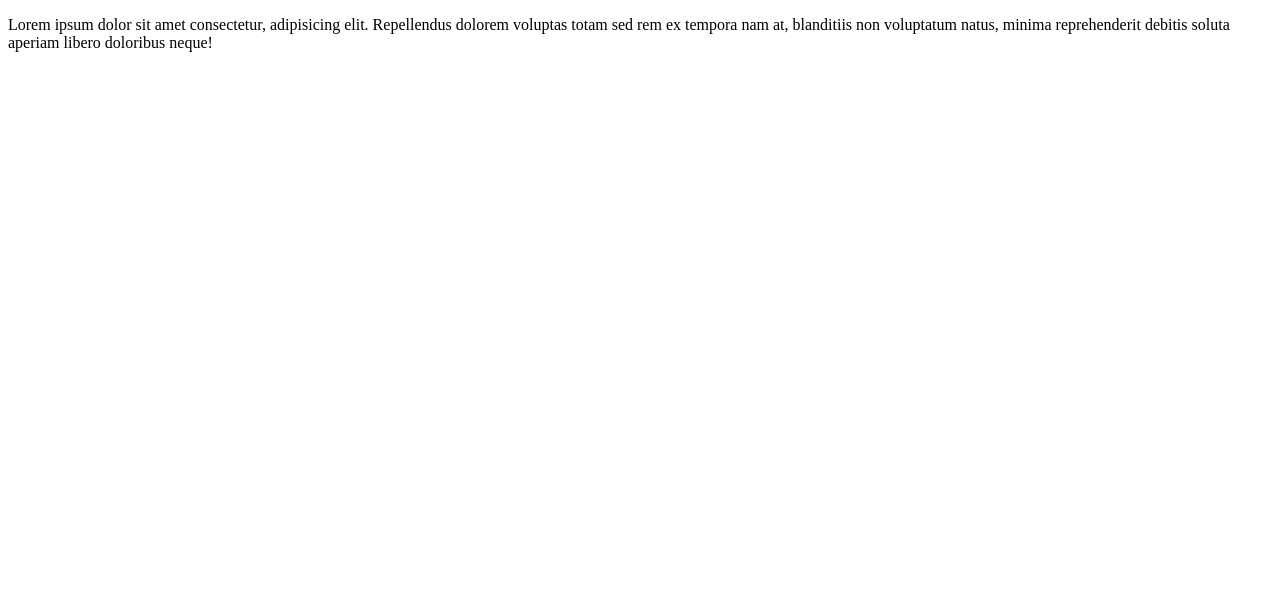
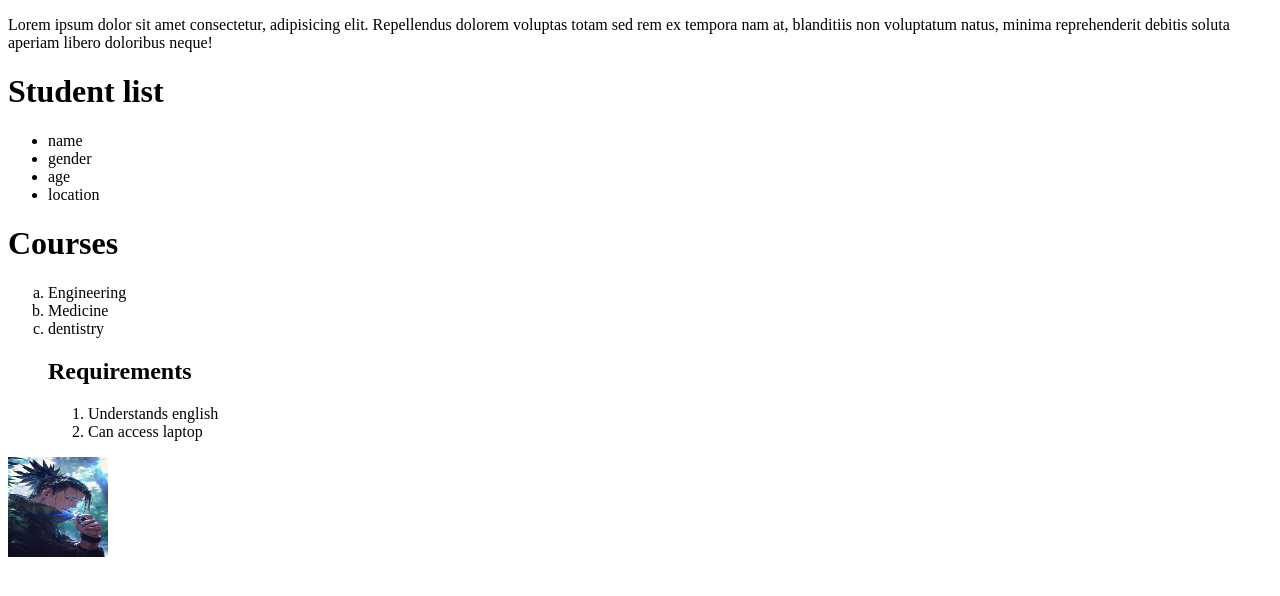
Before and after one commit to Brannonkemper/elly, a plain HTML site: page index.html in a window 1280 px wide. Drawn offline with Linux system fonts and the light colour scheme.

Commit message:
images practice

```diff
--- a/index.html
+++ b/index.html
@@ -1,15 +1,44 @@
 <!DOCTYPE html>
 <html>
     <head>
-
+    <title>Moringa list</title>
     </head>
 
 
       <body>
+
+
    <p> Lorem ipsum dolor sit amet consectetur, adipisicing elit.
     Repellendus dolorem voluptas totam sed rem ex tempora nam at,
      blanditiis non voluptatum natus, minima reprehenderit
      debitis soluta aperiam libero doloribus neque!</p>
 
+    <h1>Student list </h1>
+
+     <ul style =>
+        <li>name </li>
+        <li>gender</li>
+        <li>age</li>
+        <li>location</li>
+     </ul>
+
+
+     <h1>Courses </h1>
+
+     <ol type="a">
+        <li>Engineering </li>
+        <li>Medicine</li>
+        <li>dentistry</li>
+
+       <h2>Requirements</h2>
+        <ol style="list-style-type:decimal ;">
+            <li>Understands english</li>
+            <li>Can access laptop</li>
+        </ol>
+     </ol>
+
+     <img src="images\˚⭑· ͟͟͞͞➳ ᴬⁱ ᴬʳᵗ.jpeg"  width="100" height="100">
+
+
       </body>
 </html>
```
Also changed, not shown: images/˚⭑· ͟͟͞͞➳ ᴬⁱ ᴬʳᵗ.jpeg (added), images/♡.jpeg (added), 1 other file.
